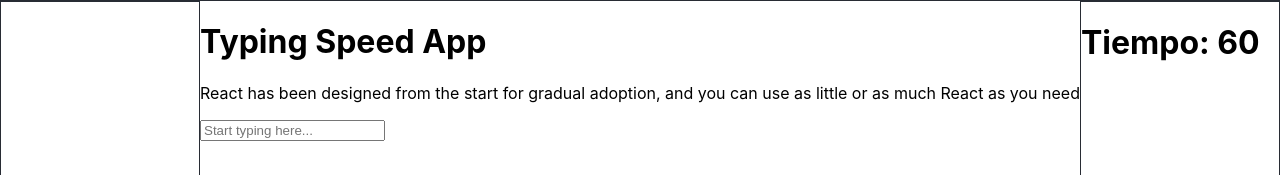
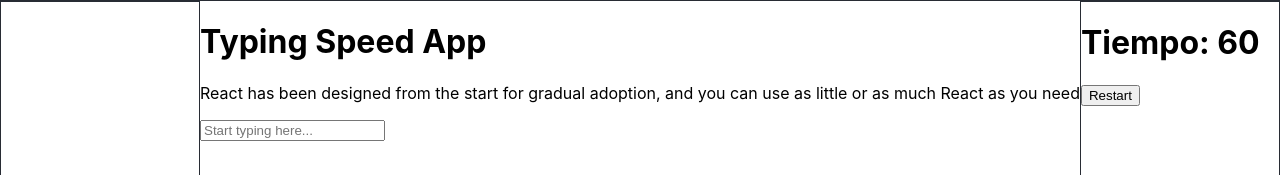
Before and after one commit to MaxRob01/MaxRob01.github.io, a React (Create React App) app: page / in a window 1280 px wide. Shown: the part 159-334 px from the top of the page. Built offline with nearby package versions, Linux system fonts and the light colour scheme.

Commit message:
add button to restart timer

```diff
--- a/src/components/Timer.js
+++ b/src/components/Timer.js
@@ -20,9 +20,14 @@
 	}, [timerValue, running]);
 	console.log("works");
 
+	const restartTimer = () => {
+		setTimerValue(60);
+	};
+
 	return (
 		<div>
 			<h1>Tiempo: {timerValue}</h1>
+			<button onClick={restartTimer}>Restart</button>
 		</div>
 	);
 }
```
